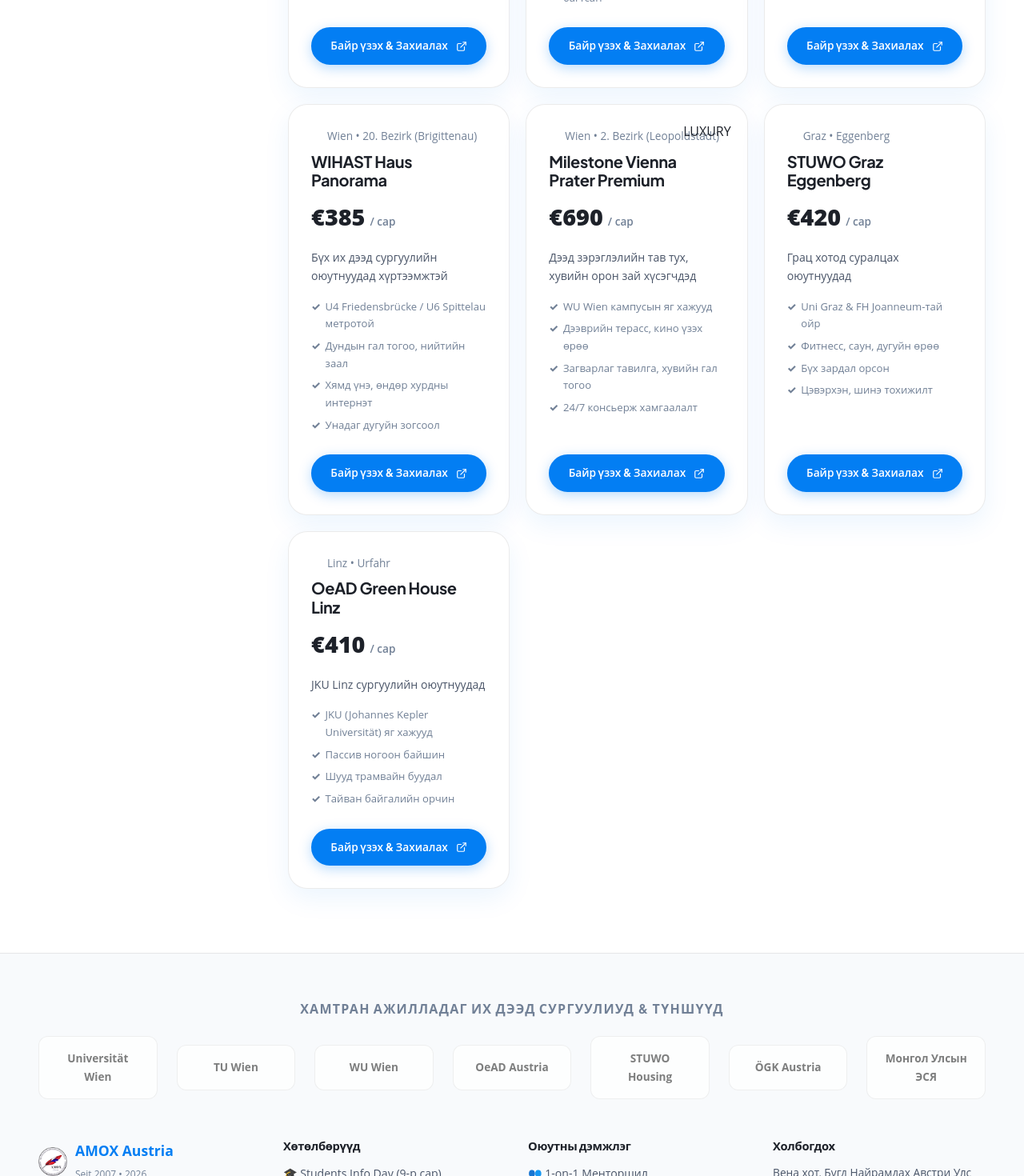
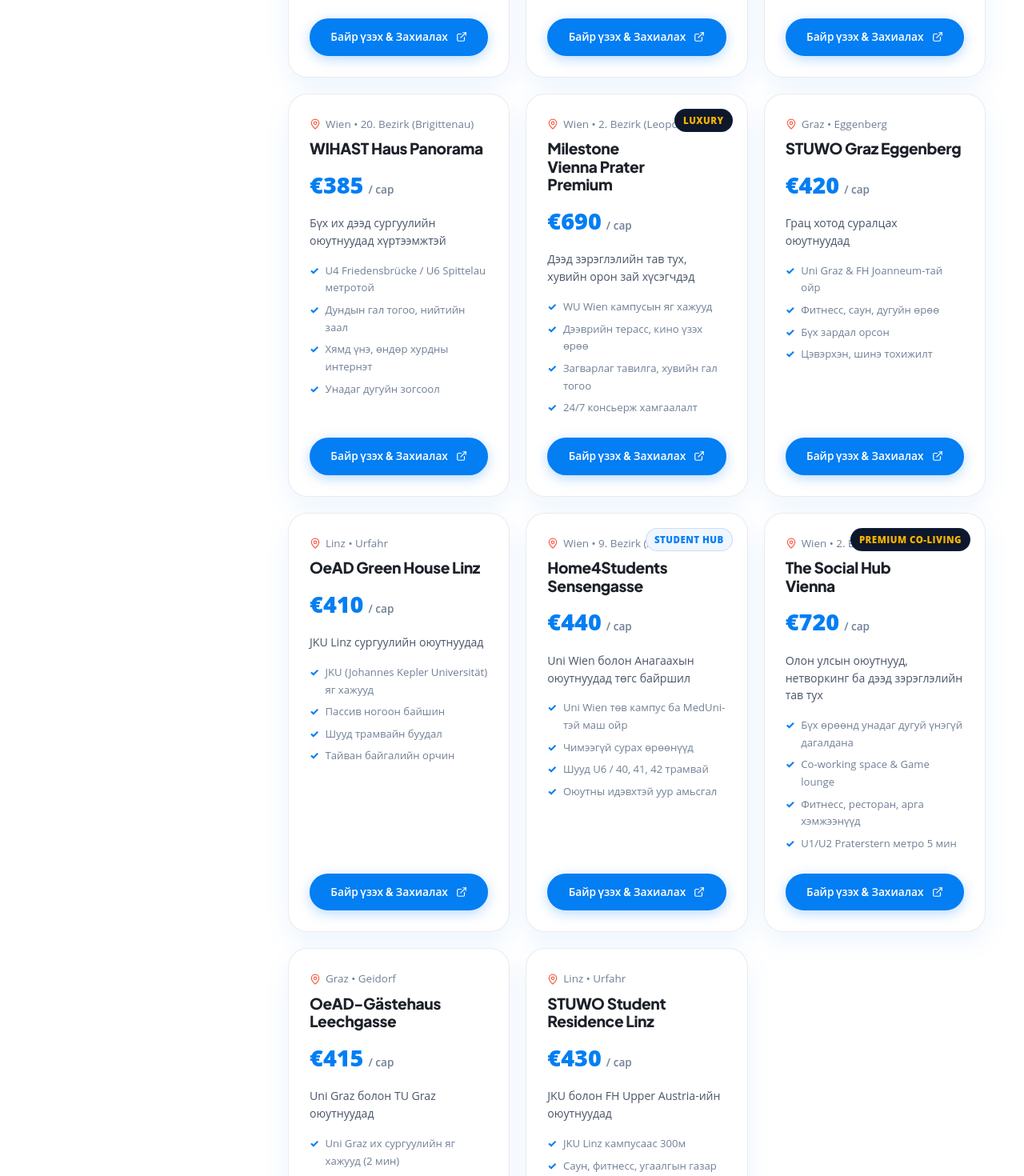
Before and after one commit to bkoenig-coder/amox, a React (Vite) app: page /housing in a window 1280 px wide. Shown: the part 860-2330 px from the top of the page at 80% size. Built offline with nearby package versions, Linux system fonts and the light colour scheme.

Commit message:
Update website information for 2026/2027, 19th anniversary milestones, expanded Austrian dormitories directory, and visual touchups

```diff
--- a/src/components/MilestoneCounters.tsx
+++ b/src/components/MilestoneCounters.tsx
@@ -68,7 +68,7 @@
           gap: 24,
           textAlign: 'center'
         }}>
-          <AnimatedNumber target={18} suffix="+" label="Жилийн Түүх (Seit 2007)" />
+          <AnimatedNumber target={19} suffix="+" label="Жилийн Баялаг Түүх (Seit 2007)" />
           <AnimatedNumber target={500} suffix="+" label="Оюутан Залуусын Сүлжээ" />
           <AnimatedNumber target={12} suffix="+" label="Австрийн Их Сургуулиуд" />
           <AnimatedNumber target={6} suffix="+" label="Жил Тутмын Эвент Наадам" />
--- a/src/data/dormsData.ts
+++ b/src/data/dormsData.ts
@@ -131,5 +131,71 @@
     reviewsCount: 29,
     websiteUrl: 'https://oeadstudenthousing.at/en/linz/',
     recommendedFor: 'JKU Linz сургуулийн оюутнуудад'
+  },
+  {
+    id: 'home4students-sensengasse',
+    name: 'Home4Students Sensengasse',
+    provider: 'Home4Students',
+    city: 'Wien',
+    district: '9. Bezirk (Alsergrund)',
+    address: 'Sensengasse 2b, 1090 Wien',
+    pricePerMonth: 440,
+    deposit: 550,
+    roomTypes: ['Нэг хүний өрөө', 'Хоёр хүний өрөө'],
+    features: ['Uni Wien төв кампус ба MedUni-тэй маш ойр', 'Чимээгүй сурах өрөөнүүд', 'Шууд U6 / 40, 41, 42 трамвай', 'Оюутны идэвхтэй уур амьсгал'],
+    rating: 4.6,
+    reviewsCount: 67,
+    websiteUrl: 'https://www.home4students.at/',
+    recommendedFor: 'Uni Wien болон Анагаахын оюутнуудад төгс байршил',
+    badge: 'STUDENT HUB'
+  },
+  {
+    id: 'the-social-hub-vienna',
+    name: 'The Social Hub Vienna',
+    provider: 'The Student Hotel',
+    city: 'Wien',
+    district: '2. Bezirk (Leopoldstadt)',
+    address: 'Nordbahnstraße 47, 1020 Wien',
+    pricePerMonth: 720,
+    deposit: 750,
+    roomTypes: ['Executive Studio', 'Standard King Studio'],
+    features: ['Бүх өрөөнд унадаг дугуй үнэгүй дагалдана', 'Co-working space & Game lounge', 'Фитнесс, ресторан, арга хэмжээнүүд', 'U1/U2 Praterstern метро 5 мин'],
+    rating: 4.9,
+    reviewsCount: 88,
+    websiteUrl: 'https://www.thesocialhub.co/vienna/',
+    recommendedFor: 'Олон улсын оюутнууд, нетворкинг ба дээд зэрэглэлийн тав тух',
+    badge: 'PREMIUM CO-LIVING'
+  },
+  {
+    id: 'oead-graz-leechgasse',
+    name: 'OeAD-Gästehaus Leechgasse',
+    provider: 'OeAD',
+    city: 'Graz',
+    district: 'Geidorf',
+    address: 'Leechgasse 1, 8010 Graz',
+    pricePerMonth: 415,
+    deposit: 500,
+    roomTypes: ['Нэг хүний өрөө', 'Хоёр хүний өрөө'],
+    features: ['Uni Graz их сургуулийн яг хажууд (2 мин)', 'Бүх хэрэглээ багтсан', 'Түүхэн үзэсгэлэнт ногоон бүс', 'Номын сан, спорт танхим'],
+    rating: 4.8,
+    reviewsCount: 39,
+    websiteUrl: 'https://oeadstudenthousing.at/en/graz/',
+    recommendedFor: 'Uni Graz болон TU Graz оюутнуудад'
+  },
+  {
+    id: 'stuwo-linz',
+    name: 'STUWO Student Residence Linz',
+    provider: 'STUWO',
+    city: 'Linz',
+    district: 'Urfahr',
+    address: 'Altenberger Straße 50, 4040 Linz',
+    pricePerMonth: 430,
+    deposit: 500,
+    roomTypes: ['Нэг хүний өрөө', 'Хос апартмент'],
+    features: ['JKU Linz кампусаас 300м', 'Саун, фитнесс, угаалгын газар', 'Орчин үеийн тавилга, интернэт', 'Унадаг дугуйн тусгай зогсоол'],
+    rating: 4.7,
+    reviewsCount: 34,
+    websiteUrl: 'https://www.stuwo.at/en/dormitories/linz/',
+    recommendedFor: 'JKU болон FH Upper Austria-ийн оюутнуудад'
   }
 ];
--- a/src/pages/AboutPage.tsx
+++ b/src/pages/AboutPage.tsx
@@ -206,7 +206,7 @@
 
             <div style={{ display: 'flex', gap: 14, justifyContent: 'center', flexWrap: 'wrap' }}>
               <a href="#history" className="aiesec-btn-primary">
-                <span>18 Жилийн Түүх</span>
+                <span>19 Жилийн Түүх</span>
                 <ArrowRight size={16} />
               </a>
               <a href="#mentor" className="aiesec-btn-outline">
@@ -422,13 +422,13 @@
       </section>
 
       {/* -------------------------------------------------------------
-          4. 18-YEAR INTERACTIVE HISTORY TIMELINE
+          4. 19-YEAR INTERACTIVE HISTORY TIMELINE
           ------------------------------------------------------------- */}
       <section id="history" style={{ padding: '100px 0', backgroundColor: '#FFFFFF' }}>
         <div className="container" style={{ maxWidth: 860 }}>
           <div style={{ textAlign: 'center', marginBottom: 60 }}>
             <span style={{ fontSize: '0.82rem', fontWeight: 800, color: 'var(--aiesec-blue)', letterSpacing: '0.08em', textTransform: 'uppercase' }}>
-              Seit 2007 &bull; 18 Жилийн Түүх
+              Seit 2007 &bull; 19 Жилийн Түүх
             </span>
             <h2 style={{ fontSize: '2.5rem', fontWeight: 800, marginTop: 4 }}>
               Түүхэн Замнал &amp; Онцлох Үйл Явдлууд
--- a/src/pages/HousingPage.tsx
+++ b/src/pages/HousingPage.tsx
@@ -198,28 +198,44 @@
                 {filteredDorms.map(dorm => (
                   <div
                     key={dorm.id}
+                    className="timeline-card"
                     style={{
                       background: 'var(--surface)',
                       border: '1.5px solid var(--border)',
                       borderRadius: 'var(--radius-lg)',
-                      padding: 28,
+                      padding: 26,
                       boxShadow: 'var(--shadow-card)',
                       display: 'flex',
                       flexDirection: 'column',
-                      position: 'relative'
+                      position: 'relative',
+                      transition: 'var(--transition)'
                     }}
                   >
                     {dorm.badge && (
-                      <span className="badge badge-yellow" style={{ position: 'absolute', top: 20, right: 20 }}>
+                      <span
+                        style={{
+                          position: 'absolute',
+                          top: 18,
+                          right: 18,
+                          background: dorm.badge.includes('LUXURY') || dorm.badge.includes('PREMIUM') ? '#0F172A' : '#EFF6FF',
+                          color: dorm.badge.includes('LUXURY') || dorm.badge.includes('PREMIUM') ? '#F4B400' : 'var(--aiesec-blue)',
+                          fontSize: '0.72rem',
+                          fontWeight: 800,
+                          padding: '4px 10px',
+                          borderRadius: 'var(--radius-pill)',
+                          border: '1px solid rgba(0, 82, 204, 0.15)',
+                          letterSpacing: '0.04em'
+                        }}
+                      >
                         {dorm.badge}
                       </span>
                     )}
 
-                    <div style={{ display: 'flex', alignItems: 'center', gap: 6, marginBottom: 8, fontSize: '0.85rem', color: 'var(--text-muted)' }}>
-                      <MapPin size={14} color="var(--primary)" /> {dorm.city} &bull; {dorm.district}
+                    <div style={{ display: 'flex', alignItems: 'center', gap: 6, marginBottom: 8, fontSize: '0.84rem', color: 'var(--text-muted)' }}>
+                      <MapPin size={14} color="var(--aiesec-orange)" /> {dorm.city} &bull; {dorm.district}
                     </div>
 
-                    <h3 style={{ fontSize: '1.25rem', marginBottom: 10 }}>{dorm.name}</h3>
+                    <h3 style={{ fontSize: '1.2rem', fontWeight: 800, marginBottom: 10, paddingRight: dorm.badge ? 80 : 0 }}>{dorm.name}</h3>
 
                     <div style={{
                       display: 'flex',
@@ -227,21 +243,21 @@
                       gap: 6,
                       fontSize: '1.8rem',
                       fontWeight: 900,
-                      color: 'var(--primary)',
-                      marginBottom: 16
+                      color: 'var(--aiesec-blue)',
+                      marginBottom: 14
                     }}>
                       €{dorm.pricePerMonth}
                       <span style={{ fontSize: '0.85rem', fontWeight: 600, color: 'var(--text-muted)' }}>/ сар</span>
                     </div>
 
-                    <p style={{ fontSize: '0.88rem', color: 'var(--text-sub)', marginBottom: 16 }}>
+                    <p style={{ fontSize: '0.88rem', color: 'var(--text-sub)', lineHeight: 1.55, marginBottom: 16 }}>
                       {dorm.recommendedFor}
                     </p>
 
                     <ul style={{ listStyle: 'none', marginBottom: 20, flexGrow: 1 }}>
                       {dorm.features.map((feat, fIdx) => (
-                        <li key={fIdx} style={{ fontSize: '0.82rem', color: 'var(--text-muted)', marginBottom: 6, display: 'flex', gap: 6 }}>
-                          <span style={{ color: 'var(--primary)', fontWeight: 800 }}>✓</span> {feat}
+                        <li key={fIdx} style={{ fontSize: '0.82rem', color: 'var(--text-muted)', marginBottom: 6, display: 'flex', gap: 8 }}>
+                          <span style={{ color: 'var(--aiesec-blue)', fontWeight: 800 }}>✓</span> {feat}
                         </li>
                       ))}
                     </ul>
```
